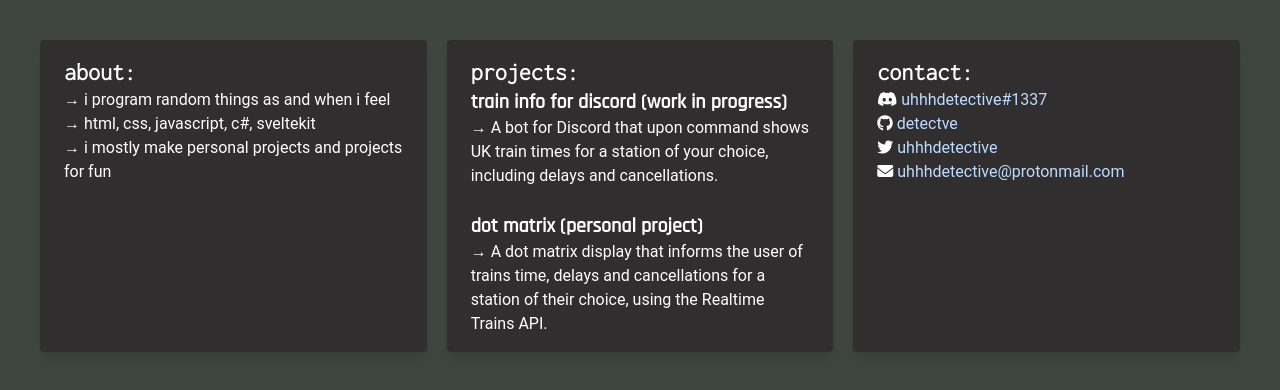
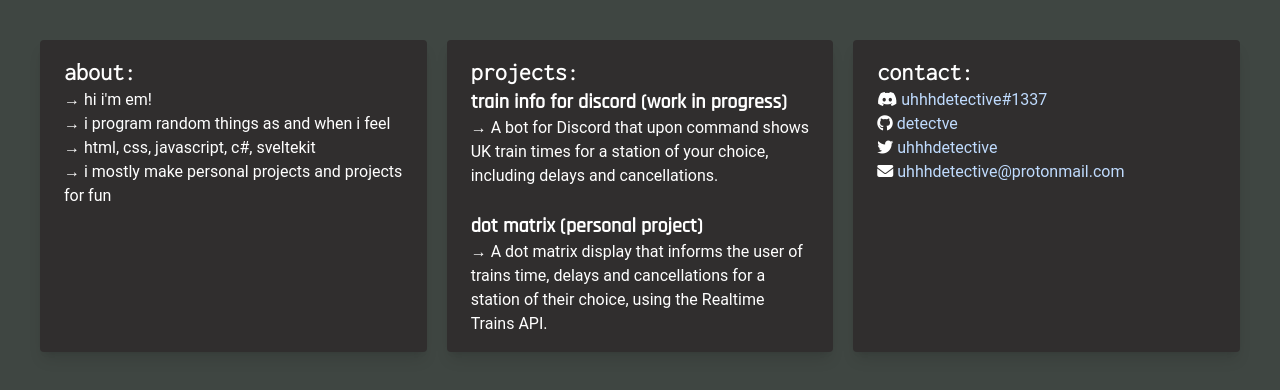
Before and after one commit to detectve/uhhhdetective.com, a SvelteKit app: page / in a window 1280 px wide. Shown: the top 390 px of the page. Built offline with nearby package versions, Linux system fonts and the light colour scheme.

Commit message:
info change (again)

```diff
--- a/src/routes/+page.svelte
+++ b/src/routes/+page.svelte
@@ -8,6 +8,7 @@
         <div class="rounded overflow-hidden shadow-lg bg-[#302e2e] hover:scale-105 transition duration-300 ease-in-out">
             <div class="px-6 py-4">
                 <h1 class="text-white text-2xl font-semibold">about:</h1>
+                <p class="text-white">→ hi i'm em!</p>
                 <p class="text-white">→ i program random things as and when i feel</p>
                 <p class="text-white">→ html, css, javascript, c#, sveltekit</p>
                 <p class="text-white">→ i mostly make personal projects and projects for fun</p>
```
